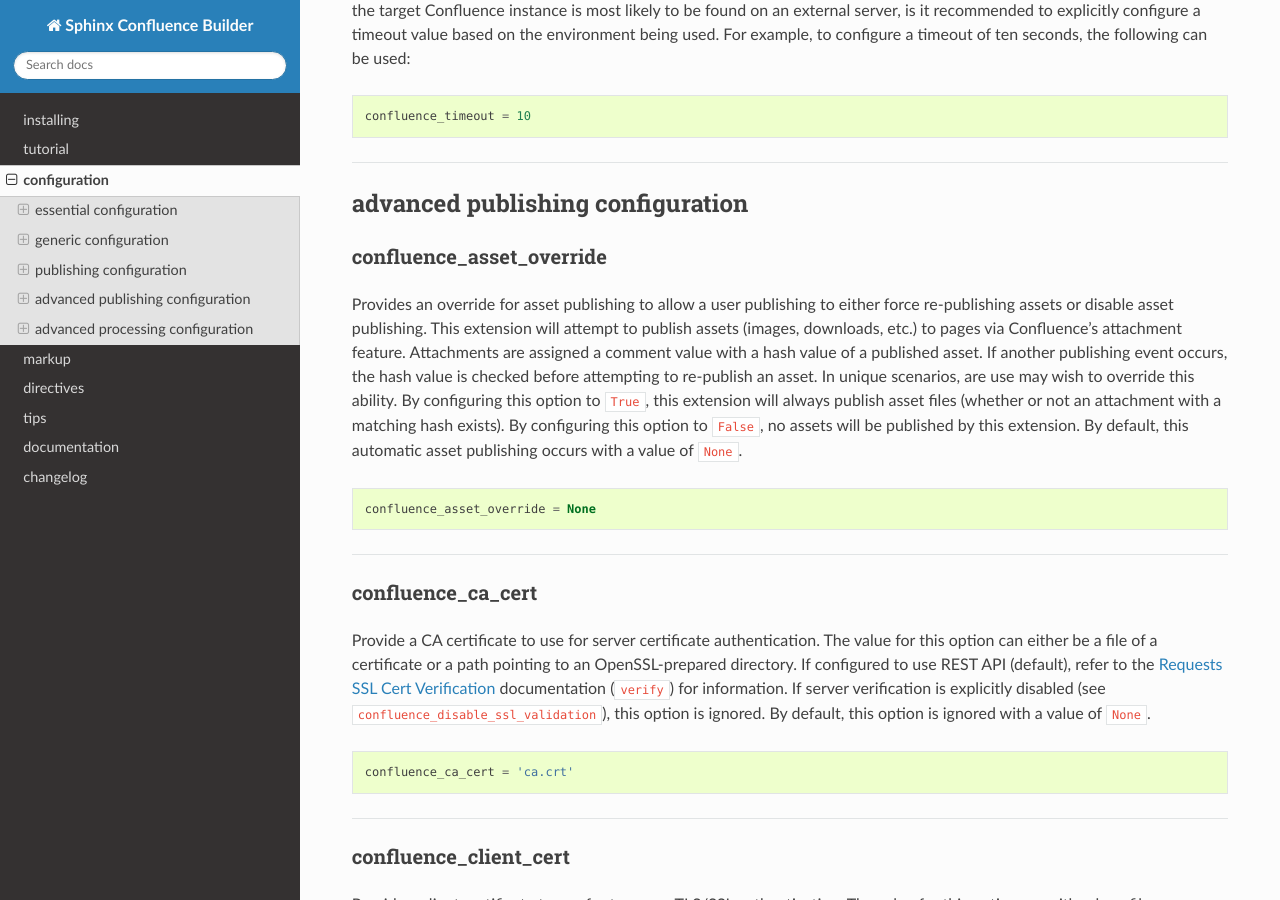
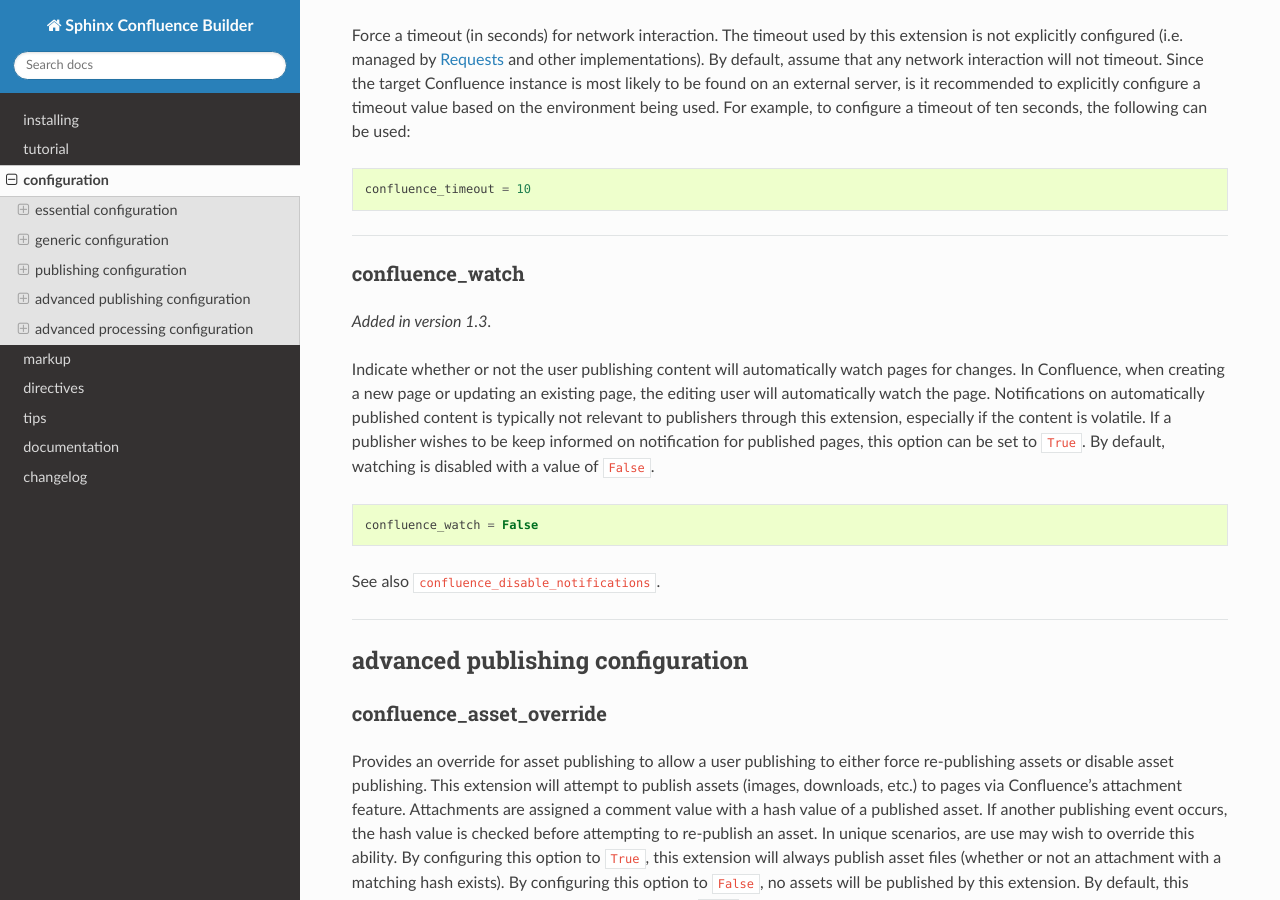
Before and after one commit to sphinx-contrib/confluencebuilder, a Sphinx documentation site: the page built from doc/configuration.rst, in a window 1280 px wide and 900 px high, scrolled down 9358 px. Built offline with Sphinx 7.4.7 and the Read the Docs theme 2.0.0, drawn with Linux system fonts in a browser that asks for light colours; some of the changed text lies outside the part shown.

Commit message:
doc: document new watch option
Provides user documentation outlining the capabilities provided through
the recently added `confluence_watch` option.

Signed-off-by: James Knight <james.d.knight@live.com>

```diff
--- a/doc/configuration.rst
+++ b/doc/configuration.rst
@@ -343,6 +343,9 @@ option can be set to ``True``. By default, this option is set to ``False``.
 
 --------------------------------------------------------------------------------
 
+.. |confluence_disable_notifications| replace:: ``confluence_disable_notifications``
+.. _confluence_disable_notifications:
+
 confluence_disable_notifications
 ~~~~~~~~~~~~~~~~~~~~~~~~~~~~~~~~
 
@@ -353,6 +356,8 @@ notifications are enabled with a value of ``False``.
 .. code-block:: python
 
    confluence_disable_notifications = True
+
+See also |confluence_watch|_.
 
 --------------------------------------------------------------------------------
 
@@ -515,6 +520,30 @@ seconds, the following can be used:
 .. code-block:: python
 
    confluence_timeout = 10
+
+--------------------------------------------------------------------------------
+
+.. |confluence_watch| replace:: ``confluence_watch``
+.. _confluence_watch:
+
+confluence_watch
+~~~~~~~~~~~~~~~~
+
+.. versionadded:: 1.3
+
+Indicate whether or not the user publishing content will automatically watch
+pages for changes. In Confluence, when creating a new page or updating an
+existing page, the editing user will automatically watch the page. Notifications
+on automatically published content is typically not relevant to publishers
+through this extension, especially if the content is volatile. If a publisher
+wishes to be keep informed on notification for published pages, this option can
+be set to ``True``. By default, watching is disabled with a value of ``False``.
+
+.. code-block:: python
+
+   confluence_watch = False
+
+See also |confluence_disable_notifications|_.
 
 --------------------------------------------------------------------------------
 
```
